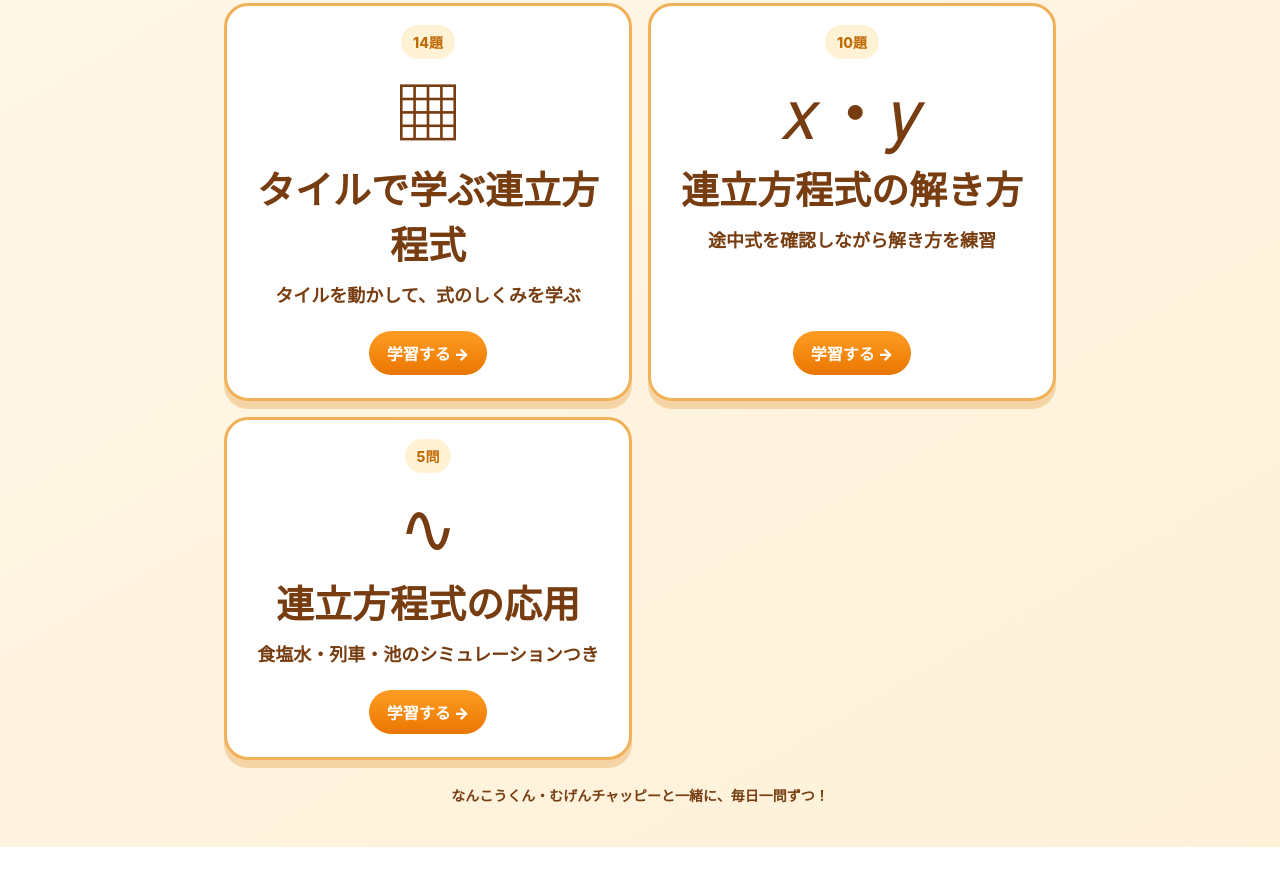
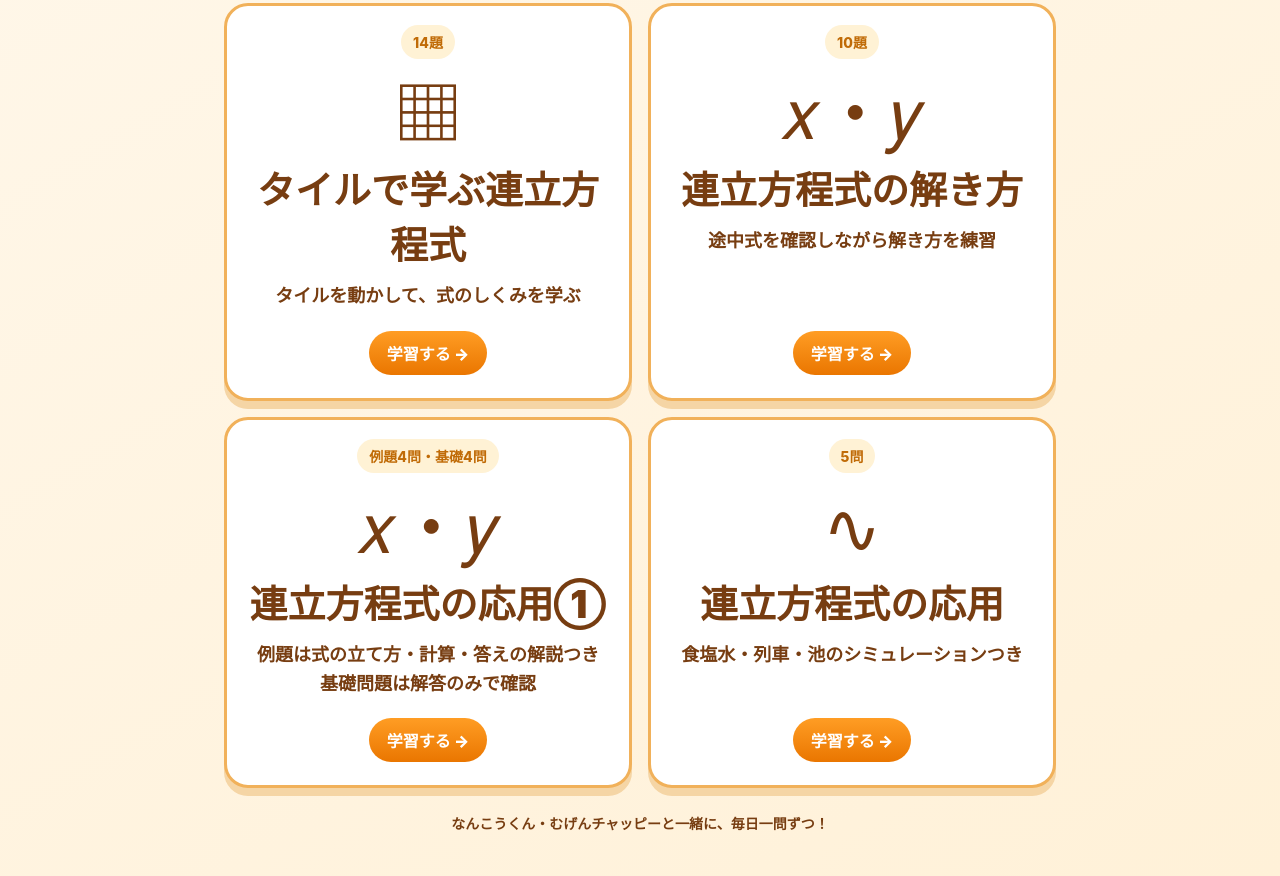
Before and after one commit to kenzittc3333-eng/mugen-lab, a plain HTML site: page equation-menu.html in a window 1280 px wide. Shown: the part 736-1612 px from the top of the page. Before the commit the page ends 1583 px from the top, so only its background shows below. Drawn offline with nearby package versions, Linux system fonts and the light colour scheme.

Commit message:
Link applications 1 under mathematics equations menu

```diff
--- a/equation-menu.html
+++ b/equation-menu.html
@@ -32,6 +32,7 @@ h1{font-size:clamp(37px,9vw,65px);line-height:1.15;white-space:nowrap;margin:10p
 <a class="card" href="quadratic-equations.html"><span class="mark">今回追加・50問</span><div class="illustration" aria-hidden="true"><span class="math-example" data-math="x^{2}" aria-label="筆記体のxの二乗">𝑥<sup>2</sup></span></div><div class="name">二次方程式</div><div class="description">プリントをもとに作成した50問<br>音声・速度切替・前後移動つき</div><div class="go">学習する →</div></a>
 <a class="card" href="simultaneous-equations-tiles.html"><span class="mark">14題</span><div class="illustration" aria-hidden="true">▦</div><div class="name">タイルで学ぶ連立方程式</div><div class="description">タイルを動かして、式のしくみを学ぶ</div><div class="go">学習する →</div></a>
 <a class="card" href="simultaneous-equations-practice.html"><span class="mark">10題</span><div class="illustration" aria-hidden="true">𝑥・𝑦</div><div class="name">連立方程式の解き方</div><div class="description">途中式を確認しながら解き方を練習</div><div class="go">学習する →</div></a>
+<a class="card" href="simultaneous-equations-applications-1.html"><span class="mark">例題4問・基礎4問</span><div class="illustration" aria-hidden="true">𝑥・𝑦</div><div class="name">連立方程式の応用①</div><div class="description">例題は式の立て方・計算・答えの解説つき<br>基礎問題は解答のみで確認</div><div class="go">学習する →</div></a>
 <a class="card" href="simultaneous-equations-applications.html"><span class="mark">5問</span><div class="illustration" aria-hidden="true">∿</div><div class="name">連立方程式の応用</div><div class="description">食塩水・列車・池のシミュレーションつき</div><div class="go">学習する →</div></a>
 </div><div class="note">なんこうくん・むげんチャッピーと一緒に、毎日一問ずつ！</div>
 </main><script>
```
